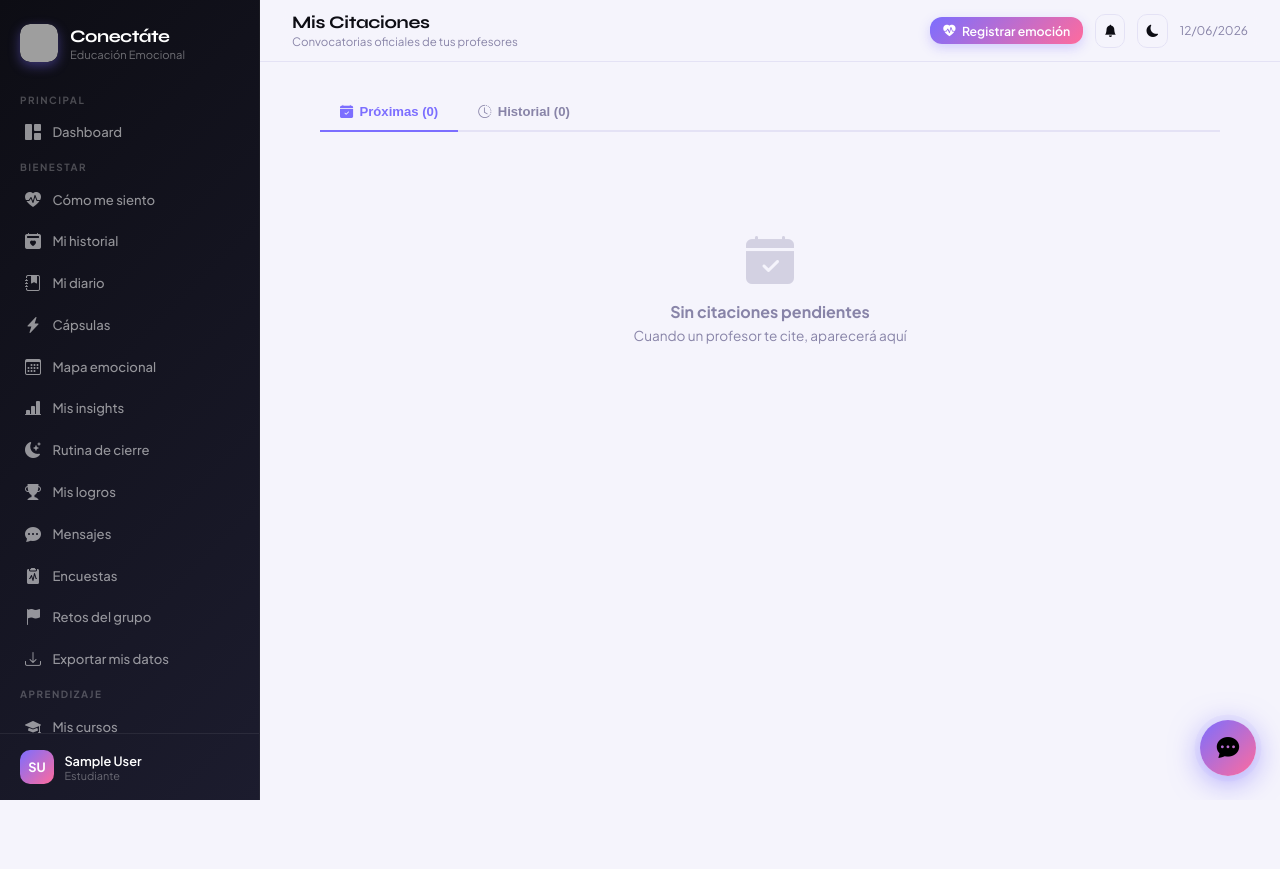
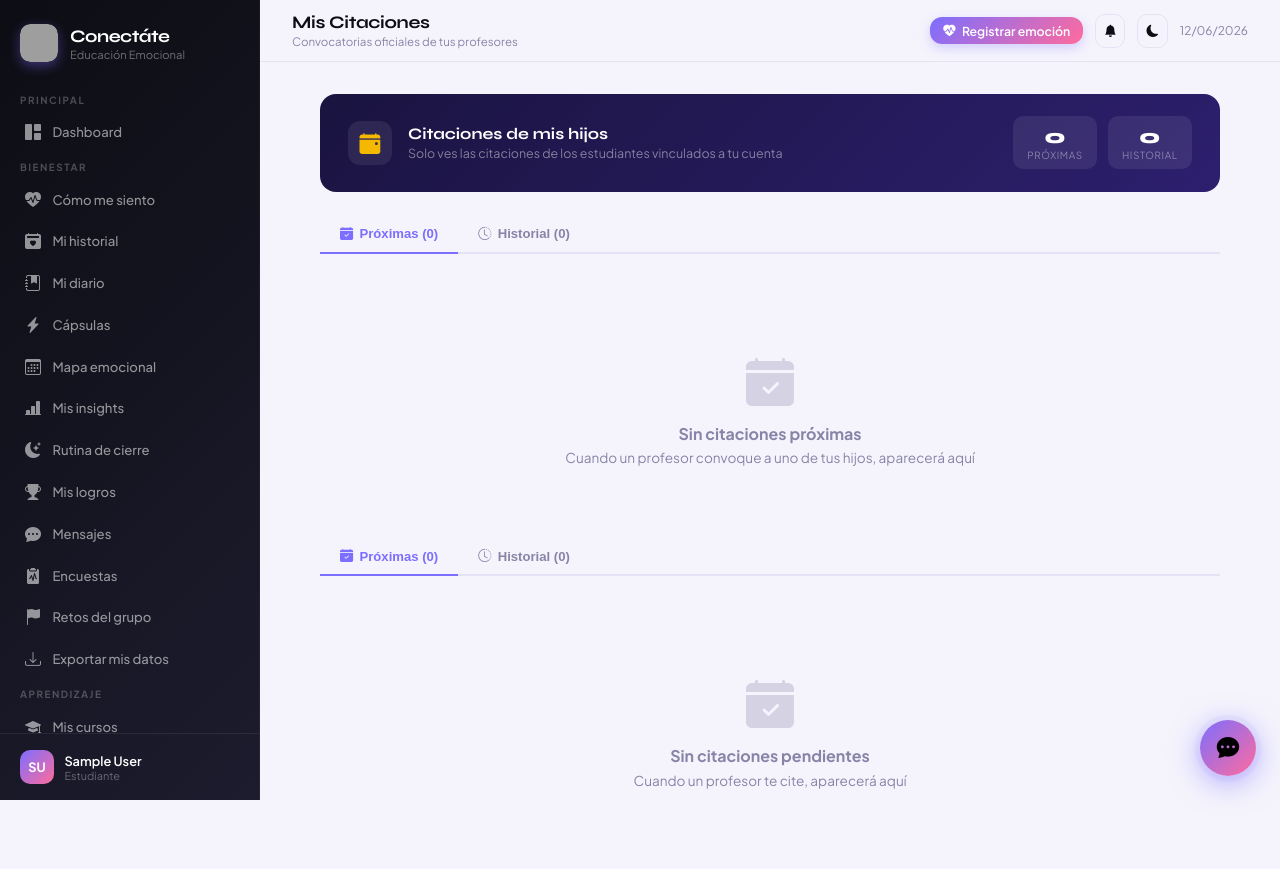
Before and after one commit to angelmanuelarizaferreira-prog/conectate, a Django app: page /emotions/citaciones/ in a window 1280 px wide. Before the commit the page ends 800 px from the top, so only its background shows below. Run offline with Django 4.2, Linux system fonts and the light colour scheme; the visitor is signed in with stand-in values (Sample User, id 1); data comes from the database, SQL or seed files in the repository; both versions use the stored data as it was after the commit; data that the repository does not hold is empty; grey boxes are pictures that could not be loaded.

Commit message:
feat: historial citaciones para padres + notificaciones alertas emocionales a padres

```diff
--- a/apps/emotions/extra_views.py
+++ b/apps/emotions/extra_views.py
@@ -599,23 +599,47 @@ def nota_eliminar(request, pk):
 
 @login_required
 def citaciones_lista(request):
-    """Lista de citaciones — profesores ven las que crearon, estudiantes las suyas."""
+    """Lista de citaciones:
+    - Estudiantes: sus propias citaciones (próximas e historial)
+    - Padres: citaciones de sus hijos vinculados solamente
+    - Profesores/admin: todas las citaciones de la institución
+    """
     hoy = date.today()
+
     if request.user.es_estudiante:
-        proximas  = Citacion.objects.filter(
+        proximas = Citacion.objects.filter(
             estudiante=request.user, fecha__gte=hoy
-        ).exclude(estado='cancelada').select_related('profesor').order_by('fecha','hora')
-        pasadas   = Citacion.objects.filter(
+        ).exclude(estado='cancelada').select_related('profesor').order_by('fecha', 'hora')
+        pasadas = Citacion.objects.filter(
             estudiante=request.user, fecha__lt=hoy
-        ).select_related('profesor').order_by('-fecha','-hora')
+        ).select_related('profesor').order_by('-fecha', '-hora')
         context = {
             'proximas': proximas, 'pasadas': pasadas,
             'es_estudiante': True,
+            'es_padre': False,
         }
+
+    elif request.user.es_padre:
+        from apps.accounts.models import VinculoPadreHijo
+        ids_hijos = VinculoPadreHijo.objects.filter(
+            padre=request.user, activo=True
+        ).values_list('estudiante_id', flat=True)
+
+        proximas = Citacion.objects.filter(
+            estudiante_id__in=ids_hijos, fecha__gte=hoy
+        ).exclude(estado='cancelada').select_related('estudiante', 'profesor').order_by('fecha', 'hora')
+        pasadas = Citacion.objects.filter(
+            estudiante_id__in=ids_hijos, fecha__lt=hoy
+        ).select_related('estudiante', 'profesor').order_by('-fecha', '-hora')
+
+        context = {
+            'proximas': proximas, 'pasadas': pasadas,
+            'es_estudiante': False,
+            'es_padre': True,
+        }
+
     else:
-        # Profesores/admin
-        # Todos los profesores ven todas las citaciones de la institución
-        mis_cursos = Curso.objects.filter(activo=True)
+        # Profesores/admin: ven todas las citaciones de la institución
         proximas = Citacion.objects.filter(
             fecha__gte=hoy,
         ).exclude(estado='cancelada').select_related('estudiante', 'profesor').order_by('fecha', 'hora')
@@ -623,8 +647,9 @@ def citaciones_lista(request):
             fecha__lt=hoy,
         ).select_related('estudiante', 'profesor').order_by('-fecha', '-hora')
 
-        # Todos los estudiantes disponibles para el formulario de citación
-        estudiantes_disp = User.objects.filter(rol=User.ROL_ESTUDIANTE, activo=True).order_by('first_name', 'last_name')
+        estudiantes_disp = User.objects.filter(
+            rol=User.ROL_ESTUDIANTE, activo=True
+        ).order_by('first_name', 'last_name')
 
         context = {
             'proximas': proximas, 'pasadas': pasadas,
@@ -632,7 +657,9 @@ def citaciones_lista(request):
             'lugares': Citacion.LUGAR_CHOICES,
             'hoy': hoy,
             'es_estudiante': False,
+            'es_padre': False,
         }
+
     return render(request, 'emotions/citaciones.html', context)
 
 
@@ -705,6 +732,26 @@ def citacion_crear(request):
                 f'Estado: Pendiente de confirmación'
             ),
         )
+
+        # Notificación a los padres/acudientes del estudiante
+        from apps.accounts.models import VinculoPadreHijo
+        padres_vinculados = VinculoPadreHijo.objects.filter(
+            estudiante=estudiante, activo=True
+        ).select_related('padre')
+        for vinculo in padres_vinculados:
+            crear_notificacion(
+                usuario=vinculo.padre,
+                tipo='citacion',
+                titulo=f'Citación{urgente_txt} para {estudiante.get_full_name()} — {fecha.strftime("%d/%m/%Y")}',
+                cuerpo=(
+                    f'El/la Prof. {request.user.get_full_name()} ha citado a '
+                    f'{estudiante.get_full_name()} en {cita.get_lugar_display_full()} '
+                    f'el {fecha.strftime("%d de %B de %Y")} a las {hora.strftime("%H:%M")}. '
+                    f'Motivo: {motivo[:120]}'
+                ),
+                url='/accounts/padre/citaciones/',
+            )
+
         messages.success(request, f'Citación enviada a {estudiante.get_full_name()}.')
         return redirect('emotions:citaciones_lista')
 
--- a/templates/accounts/panel_padre.html
+++ b/templates/accounts/panel_padre.html
@@ -71,6 +71,11 @@
       {% if mensajes_no_leidos > 0 %}
       <a href="{% url 'accounts:padre_mensajes' %}" style="background:rgba(255,255,255,.12);border:1px solid rgba(255,255,255,.2);border-radius:10px;padding:.6rem 1.1rem;color:#fff;text-decoration:none;font-size:.82rem;font-weight:700">
         <i class="bi bi-chat-dots-fill"></i> {{ mensajes_no_leidos }} mensaje{% if mensajes_no_leidos != 1 %}s{% endif %} nuevo{% if mensajes_no_leidos != 1 %}s{% endif %}
+      </a>
+      {% endif %}
+      {% if notificaciones_no_leidas > 0 %}
+      <a href="{% url 'emotions:notificaciones' %}" style="background:rgba(224,40,79,.2);border:1px solid rgba(224,40,79,.35);border-radius:10px;padding:.6rem 1.1rem;color:#ff8fb8;text-decoration:none;font-size:.82rem;font-weight:700">
+        <i class="bi bi-bell-fill"></i> {{ notificaciones_no_leidas }} alerta{% if notificaciones_no_leidas != 1 %}s{% endif %} nueva{% if notificaciones_no_leidas != 1 %}s{% endif %}
       </a>
       {% endif %}
     </div>
--- a/templates/base/base.html
+++ b/templates/base/base.html
@@ -407,8 +407,11 @@ body.dark .idx-entry.active{background:rgba(157,143,255,.1);border-color:rgba(15
     <a href="{% url 'accounts:panel_padre' %}" class="sb-link {% if request.resolver_match.url_name == 'panel_padre' or request.resolver_match.url_name == 'hijo_detalle' or request.path == '/dashboard/' %}active{% endif %}">
       <i class="bi bi-grid-1x2-fill"></i> Dashboard familiar
     </a>
-    <a href="{% url 'accounts:padre_citaciones' %}" class="sb-link {% if request.resolver_match.url_name == 'padre_citaciones' %}active{% endif %}">
-      <i class="bi bi-calendar-event-fill"></i> Citaciones
+    <a href="{% url 'emotions:citaciones_lista' %}" class="sb-link {% if request.resolver_match.url_name == 'citaciones_lista' %}active{% endif %}">
+      <i class="bi bi-calendar-event-fill"></i> Historial de citaciones
+    </a>
+    <a href="{% url 'emotions:notificaciones' %}" class="sb-link {% if request.resolver_match.url_name == 'notificaciones' %}active{% endif %}">
+      <i class="bi bi-bell-fill"></i> Notificaciones
     </a>
     <a href="{% url 'accounts:padre_mensajes' %}" class="sb-link {% if request.resolver_match.url_name == 'padre_mensajes' %}active{% endif %}">
       <i class="bi bi-chat-dots-fill"></i> Mensajes al profesor
--- a/templates/emotions/citaciones.html
+++ b/templates/emotions/citaciones.html
@@ -1,7 +1,7 @@
 {% extends 'base/base.html' %}
 {% block title %}Citaciones{% endblock %}
-{% block page_title %}{% if es_estudiante %}Mis Citaciones{% else %}Gestión de Citaciones{% endif %}{% endblock %}
-{% block page_subtitle %}{% if es_estudiante %}Convocatorias oficiales de tus profesores{% else %}Envía y gestiona citaciones a estudiantes{% endif %}{% endblock %}
+{% block page_title %}{% if es_estudiante %}Mis Citaciones{% elif es_padre %}Citaciones de mis hijos{% else %}Gestión de Citaciones{% endif %}{% endblock %}
+{% block page_subtitle %}{% if es_estudiante %}Convocatorias oficiales de tus profesores{% elif es_padre %}Historial completo de citaciones — solo las de tus hijos vinculados{% else %}Envía y gestiona citaciones a estudiantes{% endif %}{% endblock %}
 
 {% block extra_css %}
 <style>
@@ -152,7 +152,7 @@ body.dark .rpt-foot{background:rgba(157,143,255,.02)}
 {% block content %}
 <div style="max-width:900px;margin:0 auto;display:flex;flex-direction:column;gap:1.5rem">
 
-{% if not es_estudiante %}
+{% if not es_estudiante and not es_padre %}
 <!-- ══════════════════ VISTA PROFESOR ══════════════════ -->
 
   <div style="display:grid;grid-template-columns:1fr 360px;gap:1.5rem;align-items:start">
@@ -307,6 +307,71 @@ body.dark .rpt-foot{background:rgba(157,143,255,.02)}
   </div>
 
 {% else %}
+<!-- ══════════════════ VISTA PADRE / ACUDIENTE ══════════════════ -->
+
+  <div style="background:linear-gradient(135deg,#1a1440 0%,#2d1f6e 100%);border-radius:var(--r);padding:1.4rem 1.75rem;display:flex;align-items:center;gap:1rem" class="fade-up">
+    <div style="width:44px;height:44px;border-radius:12px;background:rgba(255,255,255,.08);display:flex;align-items:center;justify-content:center;font-size:1.3rem;flex-shrink:0">
+      <i class="bi bi-calendar-event-fill" style="color:#f5b800"></i>
+    </div>
+    <div>
+      <div style="font-family:'Syne',sans-serif;font-size:1rem;color:#fff;font-weight:700">Citaciones de mis hijos</div>
+      <div style="font-size:.78rem;color:rgba(255,255,255,.45);margin-top:2px">Solo ves las citaciones de los estudiantes vinculados a tu cuenta</div>
+    </div>
+    <div style="margin-left:auto;display:flex;gap:.65rem">
+      <div style="text-align:center;background:rgba(255,255,255,.08);border-radius:10px;padding:.5rem .9rem">
+        <div style="font-family:'Syne',sans-serif;font-size:1.25rem;font-weight:800;color:#fff">{{ proximas|length }}</div>
+        <div style="font-size:.62rem;color:rgba(255,255,255,.4);text-transform:uppercase;letter-spacing:.6px">Próximas</div>
+      </div>
+      <div style="text-align:center;background:rgba(255,255,255,.08);border-radius:10px;padding:.5rem .9rem">
+        <div style="font-family:'Syne',sans-serif;font-size:1.25rem;font-weight:800;color:#fff">{{ pasadas|length }}</div>
+        <div style="font-size:.62rem;color:rgba(255,255,255,.4);text-transform:uppercase;letter-spacing:.6px">Historial</div>
+      </div>
+    </div>
+  </div>
+
+  <div class="citaciones-tabs">
+    <button class="ctab active" id="tabProx" onclick="showCitTab('prox',this)">
+      <i class="bi bi-calendar-check-fill"></i> Próximas ({{ proximas|length }})
+    </button>
+    <button class="ctab" id="tabPas" onclick="showCitTab('pas',this)">
+      <i class="bi bi-clock-history"></i> Historial ({{ pasadas|length }})
+    </button>
+  </div>
+
+  <div id="panelProx">
+    {% if proximas %}
+      <div style="display:flex;flex-direction:column;gap:1.1rem">
+      {% for cita in proximas %}
+      {% include 'emotions/_cita_card.html' with cita=cita show_prof=True es_est=False es_padre=True %}
+      {% endfor %}
+      </div>
+    {% else %}
+      <div class="cita-empty">
+        <div class="cita-empty-ico"><i class="bi bi-calendar-check-fill"></i></div>
+        <div style="font-weight:700;font-size:1rem;margin-bottom:.35rem">Sin citaciones próximas</div>
+        <div style="font-size:.85rem">Cuando un profesor convoque a uno de tus hijos, aparecerá aquí</div>
+      </div>
+    {% endif %}
+  </div>
+
+  <div id="panelPas" style="display:none">
+    {% if pasadas %}
+      <div style="display:flex;flex-direction:column;gap:1.1rem">
+      {% for cita in pasadas %}
+      {% include 'emotions/_cita_card.html' with cita=cita show_prof=True es_est=False es_padre=True %}
+      {% endfor %}
+      </div>
+    {% else %}
+      <div class="cita-empty">
+        <div class="cita-empty-ico"><i class="bi bi-clock-history"></i></div>
+        <div style="font-weight:700">Sin historial de citaciones</div>
+      </div>
+    {% endif %}
+  </div>
+
+{% endif %}
+
+{% if es_estudiante %}
 <!-- ══════════════════ VISTA ESTUDIANTE ══════════════════ -->
 
   <div class="citaciones-tabs">
```
Also changed, not shown: apps/accounts/views.py (+7 -0 lines), apps/emotions/models.py (+70 -10 lines), templates/emotions/_cita_card.html (+17 -1 lines), templates/emotions/notificaciones.html (+9 -2 lines), apps/activities/migrations/0004_alter_actividad_tipo.py (added), apps/emotions/migrations/0016_notificacion_padre.py (added), apps/emotions/migrations/0017_alter_citacion_lugar.py (added), db.sqlite3 (added).
